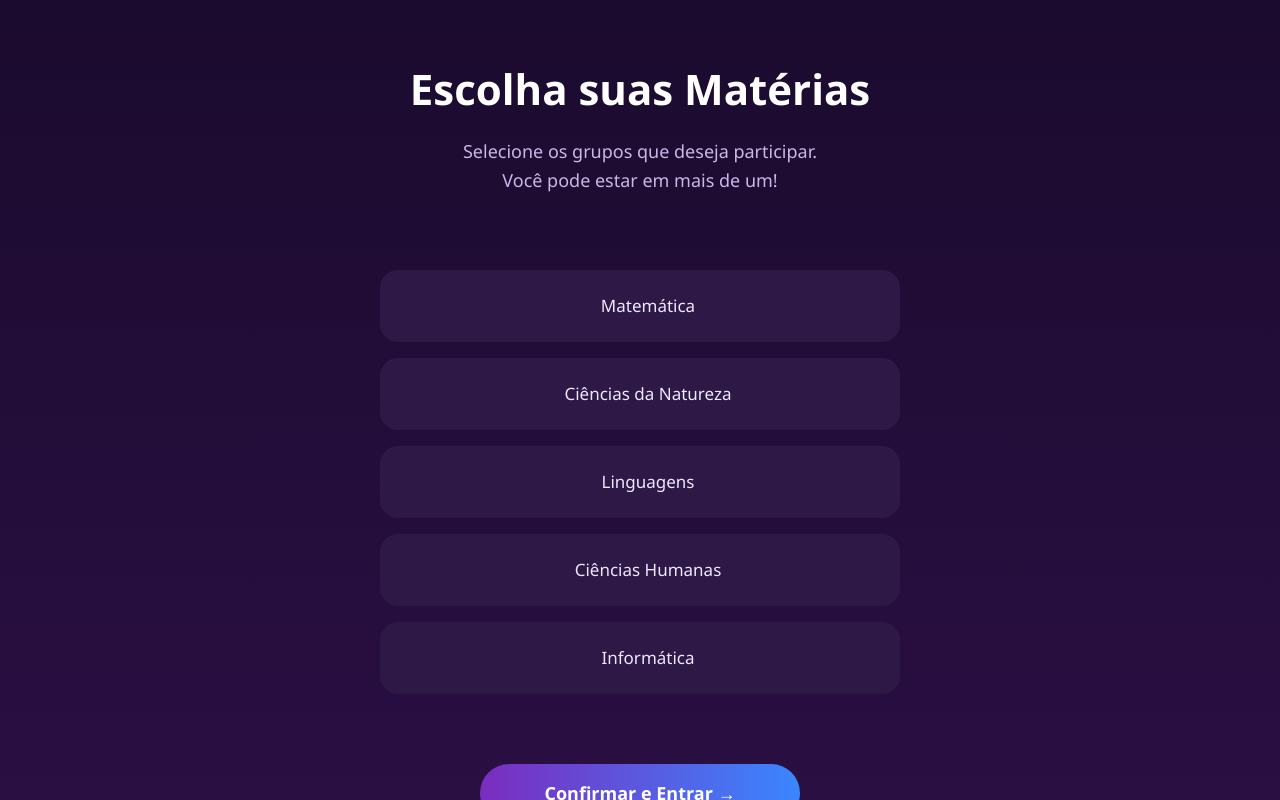
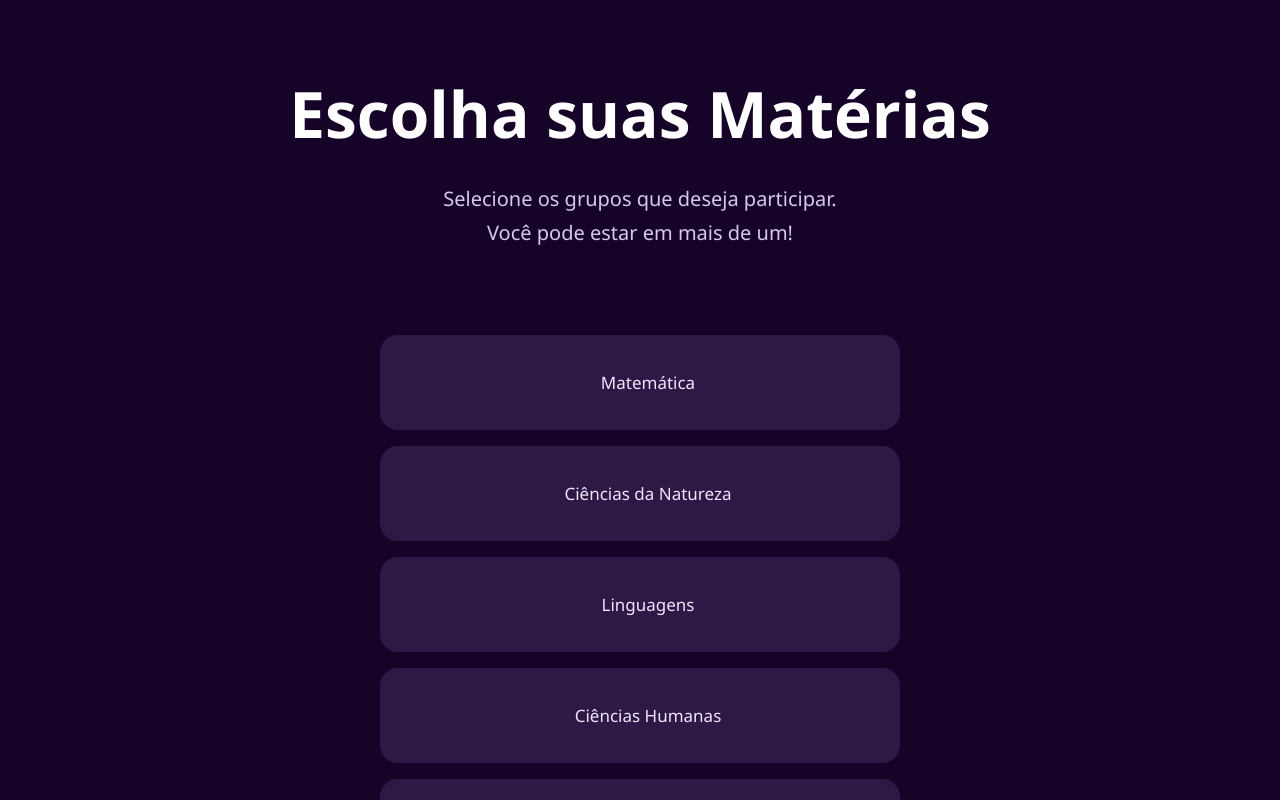
Before and after one commit to OSG-Online-Study-Group/OSG-Web-React, a React (Vite) app: page /OSG-Web-React/EscolhaMaterias in a window 1280 px wide. Built offline with nearby package versions, Linux system fonts and the light colour scheme; no server answers.

Commit message:
style: enhance styling and layout for escolha_materias component

```diff
--- a/src/components/escolha_materias/escolha_materias.css
+++ b/src/components/escolha_materias/escolha_materias.css
@@ -1,3 +1,4 @@
+
 /* RESET */
 * {
   margin: 0;
@@ -5,148 +6,210 @@
   box-sizing: border-box;
 }
 
+/* SCROLL GLOBAL */
+html,
+body,
+#root {
+  width: 100%;
+  height: 100%;
+
+  overflow-y: auto;
+  overflow-x: hidden;
+
+  scroll-behavior: smooth;
+}
+
+/* BODY */
+body {
+  background: linear-gradient(
+    180deg,
+    #1b0b2e,
+    #2b0f45
+  );
+
+  font-family: sans-serif;
+}
+
+/* SCROLLBAR */
+body::-webkit-scrollbar {
+  width: 10px;
+}
+
+body::-webkit-scrollbar-thumb {
+  background: #7b2cbf;
+  border-radius: 20px;
+}
+
+body::-webkit-scrollbar-track {
+  background: #1b0b2e;
+}
+
 /* TELA */
 .materias-container {
-  width: 100vw;
+  width: 100%;
   min-height: 100vh;
-  background: linear-gradient(180deg, #1b0b2e, #2b0f45);
-  padding: 60px 20px;
-  color: white;
+
+  padding: 70px 20px;
 
   display: flex;
   flex-direction: column;
   align-items: center;
+
+  color: white;
 }
 
 /* TITULO */
 .materias-container h1 {
-  font-size: 42px;
-  margin-bottom: 20px;
+  font-size: 64px;
+  font-weight: 800;
+
+  margin-bottom: 25px;
+
   text-align: center;
 }
 
 /* SUBTITULO */
 .subtitle {
   text-align: center;
-  color: #cbb6e8;
-  margin-bottom: 45px;
-  line-height: 1.6;
-  font-size: 18px;
+
+  font-size: 20px;
+  line-height: 1.7;
+
+  color: #d6c7f3;
+
+  margin-bottom: 55px;
 }
 
 /* LISTA */
 .grupos-lista {
   width: 100%;
-  max-width: 900px;
+  max-width: 620px;
 
-  display: grid;
-  grid-template-columns: repeat(auto-fit, minmax(250px, 1fr));
+  display: flex;
+  flex-direction: column;
 
-  gap: 25px;
+  gap: 24px;
 }
 
 /* CARD */
 .grupo-card {
-  background: #31104d;
+  width: 100%;
 
-  border-radius: 22px;
+  height: 95px;
 
-  min-height: 120px;
+  border: none;
+  border-radius: 24px;
+
+  background: #341252;
+
+  color: white;
+
+  font-size: 20px;
+  font-weight: 700;
+
+  cursor: pointer;
+
+  position: relative;
+
+  transition: all 0.25s ease;
+
+  outline: none;
 
   display: flex;
   align-items: center;
   justify-content: center;
 
-  gap: 15px;
-
-  cursor: pointer;
-
-  position: relative;
-
-  transition: 0.25s;
-
-  border: 2px solid transparent;
-
-  padding: 20px;
+  text-align: center;
 }
 
+/* HOVER */
 .grupo-card:hover {
-  transform: translateY(-4px);
-  background: #43206a;
+  background: #4a1f70;
+
+  transform: translateY(-3px);
 }
 
 /* SELECIONADO */
-.grupo-card.selected {
-  border: 2px solid #d178ff;
-
+.grupo-card.ativo {
   background: linear-gradient(
     135deg,
-    #5d2391,
-    #2e5bff
+    #3c0574,
+    #c006d4
   );
 
-  box-shadow: 0 0 25px rgba(209, 120, 255, 0.4);
-}
+  border: 3px solid #ffffff;
 
-/* EMOJI */
-.grupo-emoji {
-  font-size: 36px;
+  box-shadow:
+    0 0 18px rgba(123, 44, 191, 0.8),
+    0 0 35px rgba(58, 134, 255, 0.5);
+
+  transform: scale(1.02);
 }
 
 /* NOME */
 .grupo-nome {
-  font-size: 22px;
-  font-weight: bold;
+  width: 100%;
+
+  display: flex;
+  align-items: center;
+  justify-content: center;
+
   text-align: center;
+
+  pointer-events: none;
 }
 
 /* CHECK */
 .check-icon {
   position: absolute;
 
-  top: 12px;
-  right: 14px;
+  top: 14px;
+  right: 18px;
 
   font-size: 22px;
   font-weight: bold;
 
-  color: #fff;
+  color: white;
 }
 
 /* ERRO */
 .erro {
   margin-top: 20px;
-  color: #ff8080;
+
+  color: #ff9b9b;
+
   font-size: 15px;
 }
 
 /* BOTÃO */
 .confirmar-btn {
   margin-top: 40px;
+  margin-bottom: 40px;
 
-  width: 320px;
-  height: 58px;
+  width: 280px;
+  height: 60px;
 
   border: none;
-  border-radius: 30px;
+  border-radius: 40px;
 
   background: linear-gradient(
-    90deg,
+    60deg,
     #7b2cbf,
-    #3a86ff
+    #ea05ff
   );
 
   color: white;
+
   font-size: 18px;
-  font-weight: bold;
+  font-weight: 700;
 
   cursor: pointer;
 
-  transition: 0.25s;
+  transition: all 0.25s ease;
 }
 
 .confirmar-btn:hover {
-  transform: scale(1.03);
+  transform: scale(1.05);
 }
 
 .confirmar-btn:disabled {
@@ -157,15 +220,21 @@
 /* RESPONSIVO */
 @media (max-width: 700px) {
 
+  .materias-container {
+    padding: 50px 18px;
+  }
+
   .materias-container h1 {
-    font-size: 32px;
+    font-size: 42px;
+  }
+
+  .subtitle {
+    font-size: 17px;
   }
 
   .grupo-card {
-    min-height: 90px;
-  }
+    height: 85px;
 
-  .grupo-nome {
     font-size: 18px;
   }
 
```
